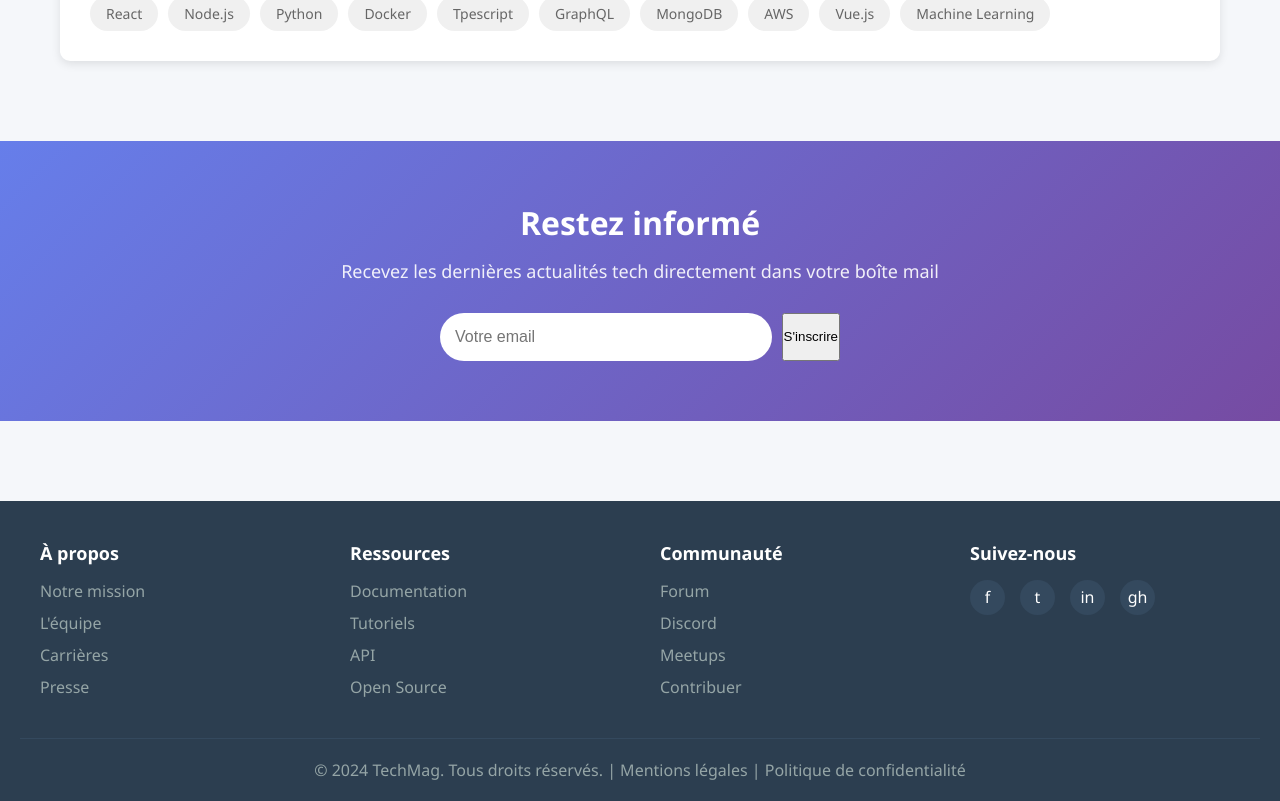
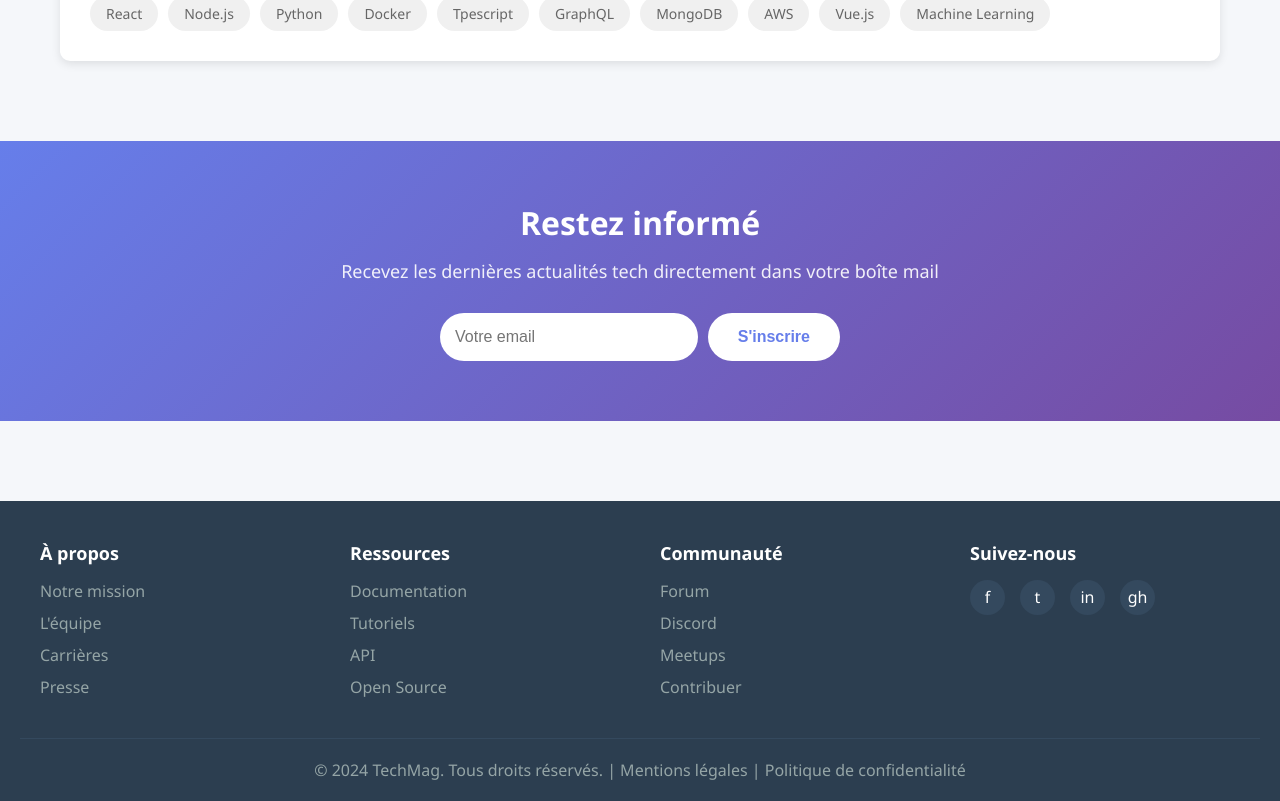
Before and after one commit to sirineTIWEB/ex-decoupage-react, a React (Vite) app in the folder ex-decoupage-react-25-sirine/: page / in a window 1280 px wide. Shown: the part 1726-2527 px from the top of the page. Built offline with nearby package versions, Linux system fonts and the light colour scheme.

Commit message:
syntaxe props bouton = style reglé

```diff
--- a/ex-decoupage-react-25-sirine/src/composants/moleculaires/Form.jsx
+++ b/ex-decoupage-react-25-sirine/src/composants/moleculaires/Form.jsx
@@ -6,7 +6,7 @@ function Form() {
     return (
         <form class="newsletter-form">
             <Input type="email" classe="email-input" placeholder="Votre email" />
-            <Bouton type="submit" class="subscribe-btn"  valeur="S'inscrire"/>
+            <Bouton type="submit" classe="subscribe-btn"  valeur="S'inscrire"/>
         </form>
     )
 }
```
